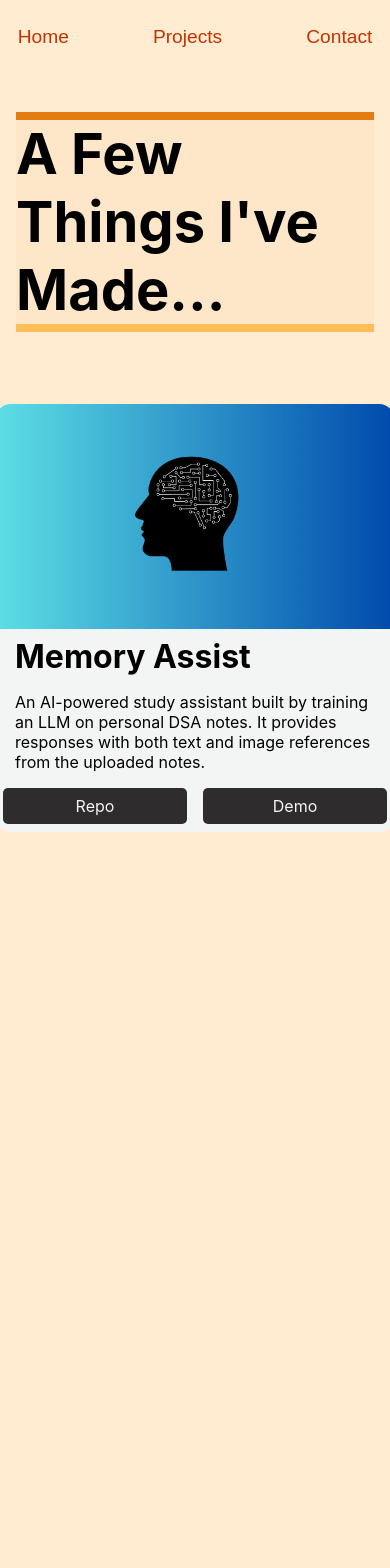
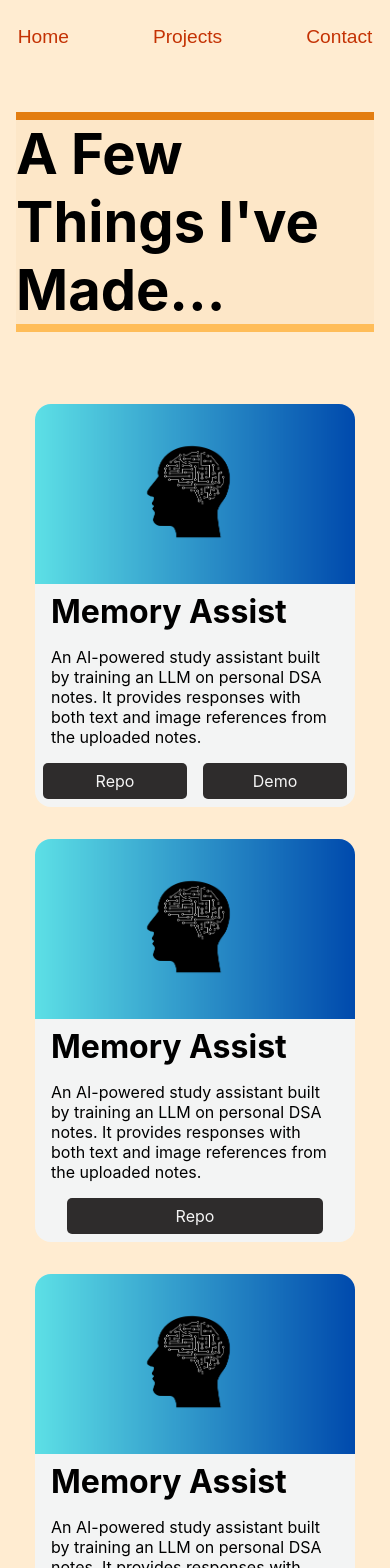
Before and after one commit to FevinFelix/personal-website, a React (Create React App) app in the folder personal-website/: page /projects in a window 390 px wide. Shown: the top 1568 px of the page. Before the commit the page ends 844 px from the top, so only its background shows below. Built offline with nearby package versions, Linux system fonts and the light colour scheme; a web font is replaced by a local one.

Commit message:
Add project card with no demo and finalize layout with 3 cards

```diff
--- a/personal-website/src/components/ProjectCard.css
+++ b/personal-website/src/components/ProjectCard.css
@@ -39,3 +39,9 @@
     flex-direction: row;
     justify-content: center;
 }
+
+@media (max-width: 1270px) {
+    .container .card {
+        width: 20rem;
+    }
+}
--- /dev/null
+++ b/personal-website/src/components/ProjectCardNoDemo.js
@@ -0,0 +1,35 @@
+import './ProjectCard.css'
+
+function ProjectCard({
+    imgSrc,
+    imgAlt,
+    title,
+    description,
+    buttonText,
+    repoLink,
+}) {
+
+    return (
+        <div className='container'>
+            <div className="card">
+                <img
+                    src={imgSrc}
+                    alt={imgAlt}
+                    className='img'>
+                </img>
+                <h1 className='title'>{title}</h1>
+                <p className='description'>{description}</p>
+                <div className='button-container'>
+                    <a
+                        href={repoLink}
+                        target="_blank"
+                        rel="noopener noreferrer"
+                        className='btn'>{buttonText}
+                    </a>
+                </div>
+            </div>
+        </div>
+    );
+}
+
+export default ProjectCard;
--- a/personal-website/src/pages/Projects.css
+++ b/personal-website/src/pages/Projects.css
@@ -16,12 +16,24 @@
 
 .cards-container {
     margin-left: 5rem;
+    margin-right: 5rem;
     margin-top: 4rem;
+    display: flex;
+    flex-direction: row;
+    gap: 10rem;
+    flex-wrap: wrap;
+    justify-content: baseline
 }
 
 @media (max-width: 1270px) {
     .main-projects .header {
         font-size: 3.5rem;
+    }
+
+    .cards-container {
+        gap: 5rem;
+        margin-left: 2.8rem;
+        margin-right: 2.8rem;
     }
 }
 
@@ -36,6 +48,10 @@
     }
 
     .cards-container {
-        margin-left: 0;
+        margin-left: 1rem;
+        margin-right: 1rem;
+        flex-direction: column;
+        row-gap: 1rem;
+        align-items: center;
     }
 }
--- a/personal-website/src/pages/Projects.js
+++ b/personal-website/src/pages/Projects.js
@@ -1,5 +1,6 @@
 import Navbar from "../components/Navbar";
 import ProjectCard from "../components/ProjectCard";
+import ProjectCardNoDemo from "../components/ProjectCardNoDemo";
 import './Projects.css'
 import MemAssistImg from '../images/MemoryAssist.png'
 
@@ -18,6 +19,21 @@ export default function Projects() {
                     button1Text={"Repo"} button2Text={"Demo"}
                     repoLink={"https://github.com/EL132/Memory-Assistant"} demoLink={"https://memory-assistant-97ft.vercel.app/"}
                     />
+
+                    <ProjectCardNoDemo imgSrc={MemAssistImg} imgAlt={"Card Image"}
+                    title={"Memory Assist"}
+                    description={"An AI-powered study assistant built by training an LLM on personal DSA notes. It provides responses with both text and image references from the uploaded notes."}
+                    buttonText={"Repo"}
+                    repoLink={"https://github.com/EL132/Memory-Assistant"}
+                    />
+
+                    <ProjectCardNoDemo imgSrc={MemAssistImg} imgAlt={"Card Image"}
+                    title={"Memory Assist"}
+                    description={"An AI-powered study assistant built by training an LLM on personal DSA notes. It provides responses with both text and image references from the uploaded notes."}
+                    buttonText={"Repo"}
+                    repoLink={"https://github.com/EL132/Memory-Assistant"}
+                    />
+
                 </div>
             </main>
         </>
```
